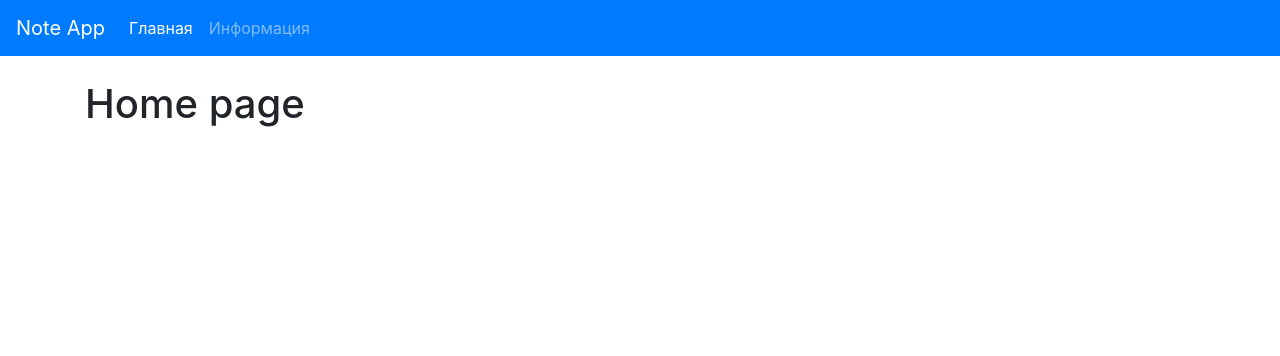
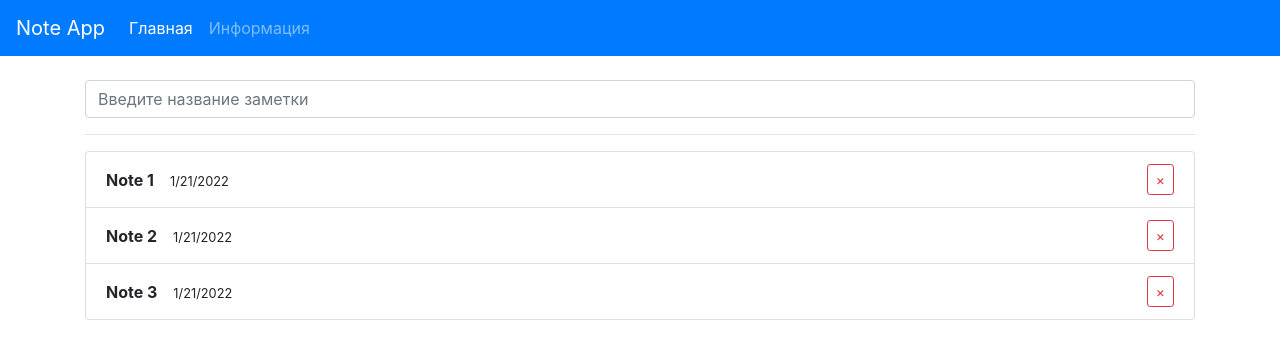
Before and after one commit to juracucumber1/react-app, a React (Create React App) app: page / in a window 1280 px wide. Shown: the top 356 px of the page. Built offline with nearby package versions, Linux system fonts and the light colour scheme.

Commit message:
add-components
Add: From, Note, Alert

```diff
--- a/src/App.js
+++ b/src/App.js
@@ -3,12 +3,14 @@ import {BrowserRouter, Route, Switch} from 'react-router-dom'
 import {Home} from "./pages/Home";
 import {About} from "./pages/About";
 import {Navbar} from "./components/Navbar";
+import {Alert} from "./components/Alert";
 
 function App() {
   return (
       <BrowserRouter>
           <Navbar/>
           <div className="container pt-4">
+              <Alert/>
               <Switch>
                 <Route  path={'/'} exact component={Home}/>
                 <Route  path={'/about'} component={About}/>
--- /dev/null
+++ b/src/components/Alert.js
@@ -0,0 +1,18 @@
+import React from 'react'
+
+export const Alert = ({alert}) => {
+
+    if (!alert) {
+        return null
+    }
+
+    return (
+        <div className={`alert-${alert.type || 'warning'} alert-dismissible`} >
+            <strong>Внимание!</strong>
+            {alert.text}
+            <button type="button" className="close" aria-label="Close">
+                <span aria-hidden="true">&times;</span>
+            </button>
+        </div>
+    )
+}
--- /dev/null
+++ b/src/components/Form.js
@@ -0,0 +1,16 @@
+import React from 'react'
+
+export const Form = () => {
+
+    return (
+        <form>
+            <div className="form-group">
+                <input
+                    type="text"
+                    className="form-control"
+                    placeholder="Введите название заметки"
+                />
+            </div>
+        </form>
+    )
+}
--- /dev/null
+++ b/src/components/Notes.js
@@ -0,0 +1,27 @@
+import React from 'react'
+
+export const Notes = ({notes}) => {
+    return (
+        <ul className="list-group">
+            {notes.map(note => (
+                <li
+                    className="list-group-item note"
+                    key={note.id}
+                >
+                    <div>
+                        <strong>{note.title}</strong>
+                        <small>{new Date().toLocaleDateString()}</small>
+                    </div>
+
+                    <button
+                        type="button"
+                        className="btn btn-outline-danger btn-sm"
+                    >
+                         &times;
+                    </button>
+                </li>
+
+            ))}
+        </ul>
+    )
+}
--- a/src/index.scss
+++ b/src/index.scss
@@ -13,3 +13,13 @@ code {
   font-family: source-code-pro, Menlo, Monaco, Consolas, 'Courier New',
     monospace;
 }
+
+.note {
+  display: flex;
+  justify-content: space-between;
+  align-items: center;
+
+  strong {
+    margin-right: 1rem;
+  }
+}
--- a/src/pages/About.js
+++ b/src/pages/About.js
@@ -1,9 +1,10 @@
-import React, {Fragment} from 'react'
+import React from 'react'
 
-export const About = () => {
-    return (
-        <Fragment>
-            <h1>About page</h1>
-        </Fragment>
-    )
-}
+export const About = () => (
+    <div className="jumbotron ">
+        <div className="container">
+            <h1 className="display-3">Лучшее React приложение</h1>
+            <p className="lead">Версия приложения: <strong>1.0</strong></p>
+        </div>
+    </div>
+)
--- a/src/pages/Home.js
+++ b/src/pages/Home.js
@@ -1,9 +1,19 @@
 import React, {Fragment} from 'react'
+import {Form} from "../components/Form";
+import {Notes} from "../components/Notes";
 
 export const Home = () => {
+    const notes = new Array(3)
+        .fill('')
+        .map((_, i) => ({id: i, title: `Note ${i + 1}`}))
+
     return (
     <Fragment>
-        <h1>Home page</h1>
+        <Form />
+
+        <hr/>
+
+        <Notes notes={notes}/>
     </Fragment>
     )
 }
```
